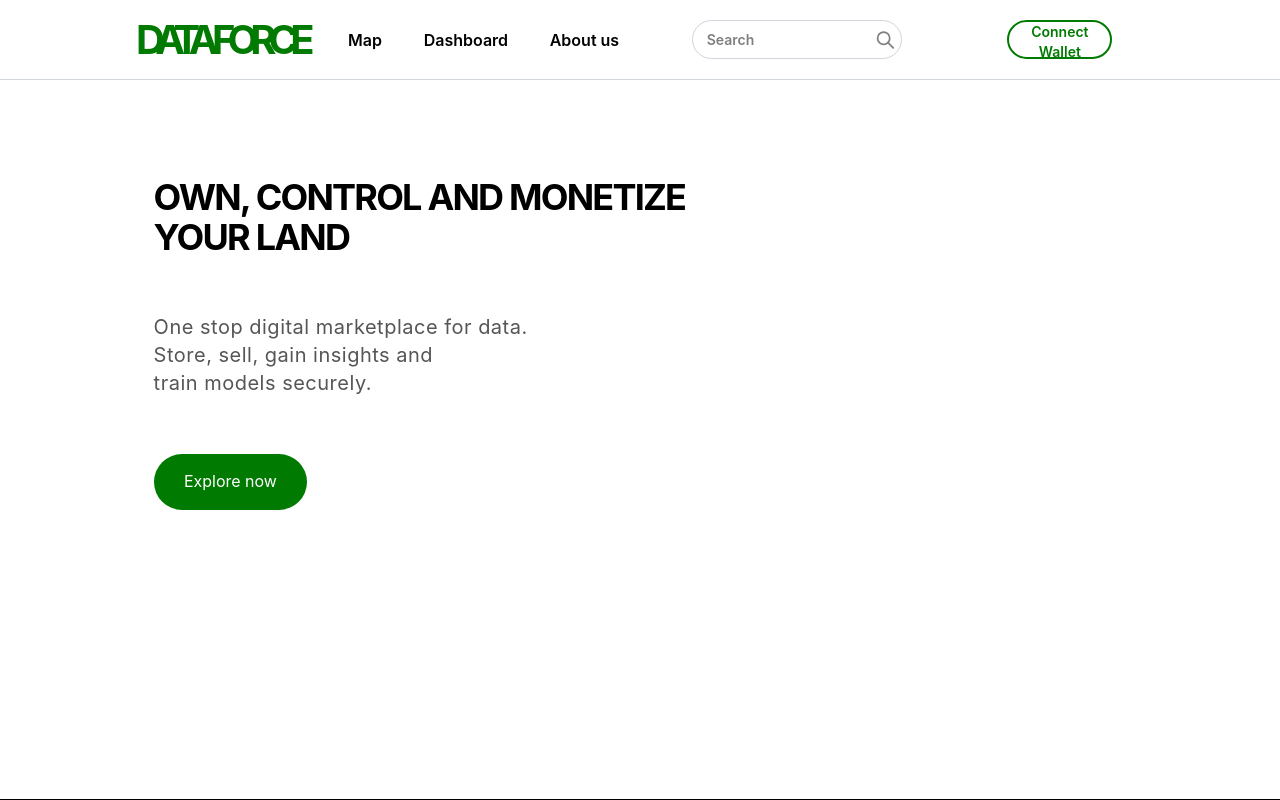
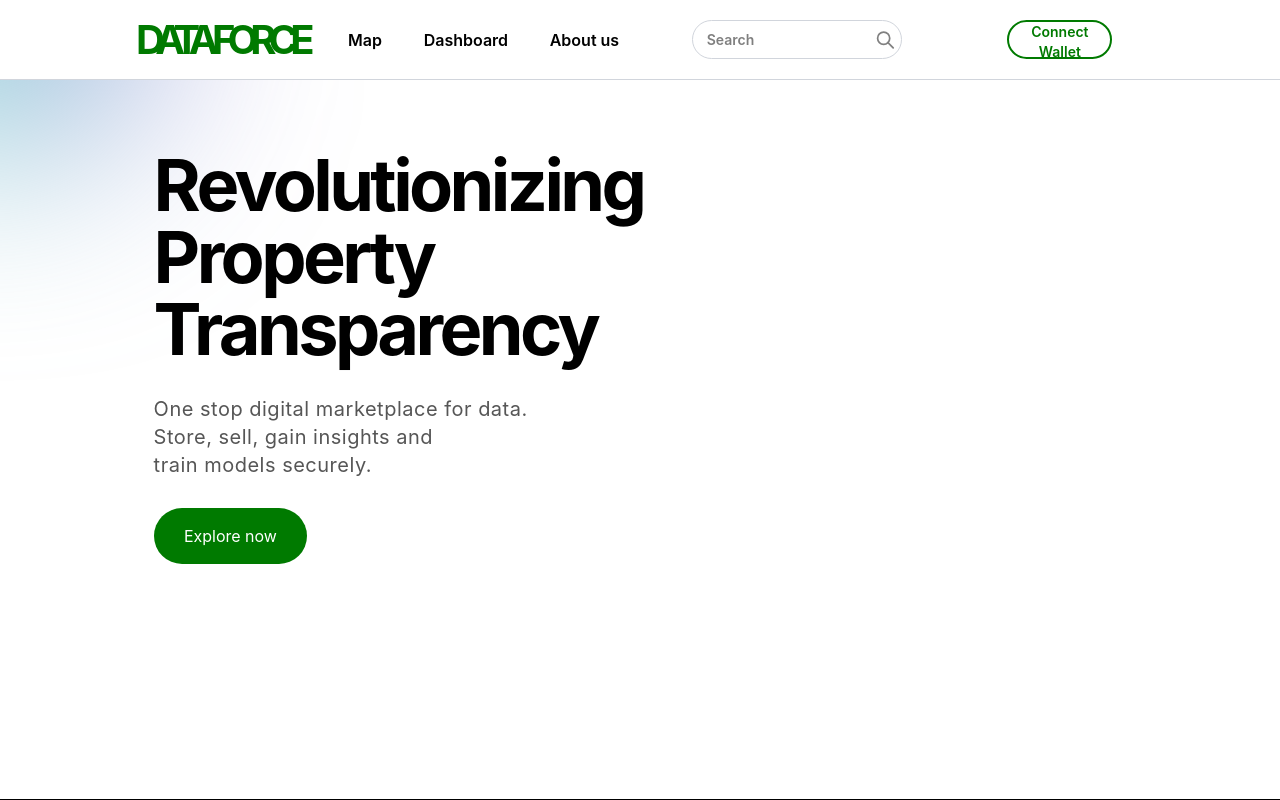
Before and after one commit to Dhsrthn/pragyan-25-hackathon, a React (Vite) app: page / in a window 1280 px wide. Built offline with nearby package versions, Linux system fonts and the light colour scheme.

Commit message:
feat: add mouse follower

```diff
--- a/src/index.css
+++ b/src/index.css
@@ -1 +1,5 @@
 @import "tailwindcss";
+
+#blobl {
+    animation: rotate 20s infinite;
+}
--- a/src/pages/home.tsx
+++ b/src/pages/home.tsx
@@ -1,14 +1,52 @@
+import { useState, useEffect, useCallback } from "react";
+
+const MouseFollower: React.FC = () => {
+    const [position, setPosition] = useState({ x: 0, y: 0 });
+
+    const handleMouseMove = useCallback((e: MouseEvent) => {
+        requestAnimationFrame(() => {
+            setPosition({ x: e.clientX, y: e.clientY });
+        });
+    }, []);
+
+    useEffect(() => {
+        window.addEventListener("mousemove", handleMouseMove);
+        return () => {
+            window.removeEventListener("mousemove", handleMouseMove);
+        };
+    }, [handleMouseMove]);
+
+    return (
+        <div
+            className="mouse-follower fixed rounded-[50%] h-[20rem] w-[20rem] z-[-5]"
+            style={{
+                transform: `translate(${position.x}px, ${position.y}px)`,
+            }}
+        >
+            <div
+                className="h-full -translate-x-[50%] -translate-y-[50%] rounded-[50%] w-full border top-[50%] left-[50%] bg-gradient-to-r"
+                style={{
+                    animation: "rotate 20s infinite",
+                    background:
+                        "linear-gradient(to right, aquamarine, #3D00B770)",
+                    filter: "blur(100px)",
+                }}
+                id="blobl"
+            ></div>
+        </div>
+    );
+};
+
 
 function Home() {
     return (<>
-        <div className="h-screen w-screen  overflow-hidden">
+        <div className="h-screen w-screen overflow-hidden">
+            <MouseFollower />
             <div className="w-full flex h-full border-b">
                 <div className="h-full w-3/5 flex items-center justify-end">
                     <div className="h-[70%] flex flex-col w-[80%] text-left items-start justify-evenly  ">
-                        <span className="text-4xl  font-integralHeavy font-bold text-left tracking-tighter">
-                            OWN, CONTROL AND MONETIZE
-                            <br />
-                            YOUR LAND
+                        <span className="text-7xl  font-integralHeavy font-bold text-left tracking-tighter">
+                            Revolutionizing Property Transparency
                         </span>
                         <span className="text-xl font-dmsans text-left text-[#565656] tracking-wide">
                             One stop digital marketplace for data.
```
